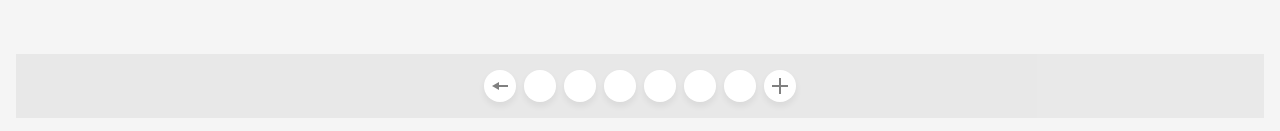
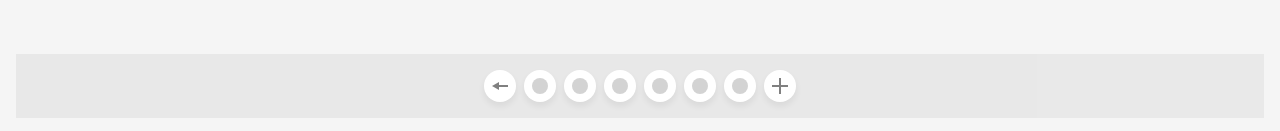
Before and after one commit to jkrayer/adventure-tools, a React (Vite) app: page / in a window 1280 px wide. Shown: the part 666-797 px from the top of the page. Built offline with nearby package versions, Linux system fonts and the light colour scheme.

Commit message:
Add time check

```diff
--- a/src/components/DungeonTimeTracker/DungeonTimeTracker.tsx
+++ b/src/components/DungeonTimeTracker/DungeonTimeTracker.tsx
@@ -1,9 +1,9 @@
-import { AddButton, BackButton, ForwardButton } from "../CircleButton";
 import {
   DungeonTimeTrackerProvider,
   useDungeonTimeTracker,
 } from "./DungeonTimeTrackerContext";
 import TimeCircle from "./TimeCircle";
+import { AddButton, BackButton, ForwardButton } from "../CircleButton";
 
 function DungeonTimeTrackerContent() {
   const { hours, currentHourIndex, addHour, goToPreviousHour, goToNextHour } =
--- a/src/components/DungeonTimeTracker/DungeonTimeTrackerContext.tsx
+++ b/src/components/DungeonTimeTracker/DungeonTimeTrackerContext.tsx
@@ -27,6 +27,7 @@ type DungeonTimeTrackerContextValue = {
   addHour: () => void;
   goToPreviousHour: () => void;
   goToNextHour: () => void;
+  toggleTurnChecked: (turnIndex: number) => void;
 };
 
 const DungeonTimeTrackerContext = createContext<
@@ -63,6 +64,18 @@ export function DungeonTimeTrackerProvider({
     setCurrentHourIndex((prev) => (prev < hours.length - 1 ? prev + 1 : prev));
   };
 
+  const toggleTurnChecked = (turnIndex: number) => {
+    setHours((prev) => {
+      const updatedHour = prev[currentHourIndex].map((turn, i) =>
+        i === turnIndex ? { ...turn, checked: !turn.checked } : turn,
+      ) as DungeonHour;
+
+      return prev.map((hour, i) =>
+        i === currentHourIndex ? updatedHour : hour,
+      );
+    });
+  };
+
   return (
     <DungeonTimeTrackerContext.Provider
       value={{
@@ -72,6 +85,7 @@ export function DungeonTimeTrackerProvider({
         addHour,
         goToPreviousHour,
         goToNextHour,
+        toggleTurnChecked,
       }}
     >
       {children}
--- a/src/components/DungeonTimeTracker/TimeCircle.tsx
+++ b/src/components/DungeonTimeTracker/TimeCircle.tsx
@@ -1,23 +1,15 @@
-import { CircleButton } from "../CircleButton";
 import LightMenu from "./LightMenu";
 import PopOver from "../Popover";
 import { useDungeonTimeTracker } from "./DungeonTimeTrackerContext";
-
-function TimeCircleTrigger() {
-  const triggerProps = PopOver.useTrigger();
-
-  return <CircleButton className="popover-trigger" {...triggerProps} />;
-}
+import TurnCircle from "./TurnCircle";
 
 export default function TimeCircle({ turnIndex }: { turnIndex: number }) {
   const { currentHour } = useDungeonTimeTracker();
-  const turn = currentHour[turnIndex];
-
-  void turn;
+  void currentHour;
 
   return (
     <PopOver openOn="right" placement="above">
-      <TimeCircleTrigger />
+      <TurnCircle turnIndex={turnIndex} />
       <PopOver.Body>
         <LightMenu />
       </PopOver.Body>
--- /dev/null
+++ b/src/components/DungeonTimeTracker/TurnCircle.tsx
@@ -0,0 +1,26 @@
+import PopOver from "../Popover";
+import { useDungeonTimeTracker } from "./DungeonTimeTrackerContext";
+
+type TurnCircleProps = {
+  turnIndex: number;
+};
+
+export default function TurnCircle({ turnIndex }: TurnCircleProps) {
+  const { currentHour, toggleTurnChecked } = useDungeonTimeTracker();
+  const triggerProps = PopOver.useTrigger();
+  const checked = currentHour[turnIndex].checked;
+
+  return (
+    <label
+      className={`turn-circle ${checked ? "checked" : ""}`}
+      onContextMenu={triggerProps.onContextMenu}
+    >
+      <input
+        checked={checked}
+        className="turn-circle-checkbox"
+        onChange={() => toggleTurnChecked(turnIndex)}
+        type="checkbox"
+      />
+    </label>
+  );
+}
--- a/src/index.css
+++ b/src/index.css
@@ -81,6 +81,39 @@ body {
 .btn-circle:hover .btn-plus-icon rect,
 .btn-circle:hover .btn-plus-icon polygon {
   fill: var(--white);
+}
+
+/* TurnCircle */
+.turn-circle {
+  display: flex;
+  align-items: center;
+  justify-content: center;
+  width: var(--size-large);
+  height: var(--size-large);
+  border-radius: 50%;
+  background: var(--white);
+  box-shadow: var(--baseShadow);
+  cursor: pointer;
+}
+
+.turn-circle-checkbox {
+  margin: 0;
+  appearance: none;
+  width: 1rem;
+  height: 1rem;
+  border-radius: 50%;
+  border: none;
+  background-color: var(--gray04);
+  cursor: pointer;
+  transition:
+    background-color 0.2s ease-out,
+    border-color 0.2s ease-out;
+  pointer-events: none;
+
+  .turn-circle.checked & {
+    background-color: var(--info);
+    border-color: var(--info);
+  }
 }
 
 /* Card */
```
